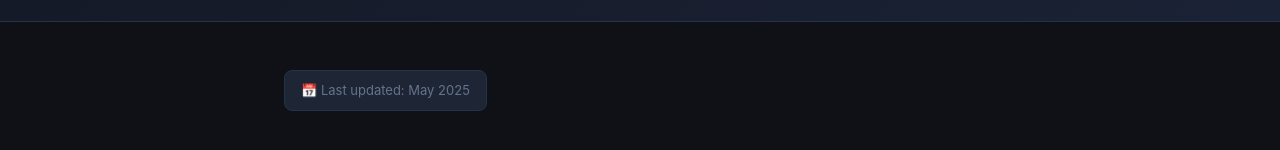
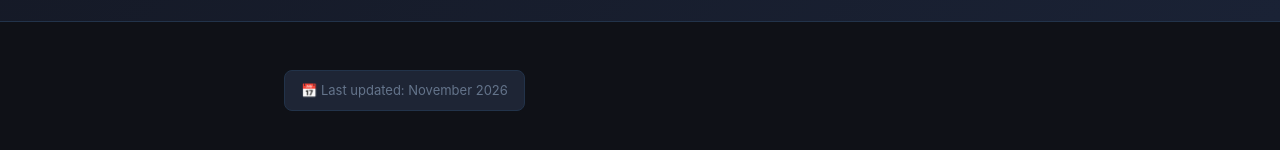
Before and after one commit to zainshah412-eng/PrivacyPolicy, a plain HTML site: page volt-gurad-privacy-policy.html in a window 1280 px wide. Shown: the part 298-448 px from the top of the page. Drawn offline with Linux system fonts and the light colour scheme.

Commit message:
Update VoltGuard privacy policy for v1.0.4 release
Co-Authored-By: Claude Opus 4.8 (1M context) <noreply@anthropic.com>

```diff
--- a/volt-gurad-privacy-policy.html
+++ b/volt-gurad-privacy-policy.html
@@ -356,7 +356,7 @@
 <!-- ── Content ─────────────────────────────────────────────────── -->
 <div class="container">
 
-  <div class="last-updated">📅 Last updated: May 2025</div>
+  <div class="last-updated">📅 Last updated: November 2026</div>
 
   <!-- Summary cards -->
   <div class="summary-grid">
```
